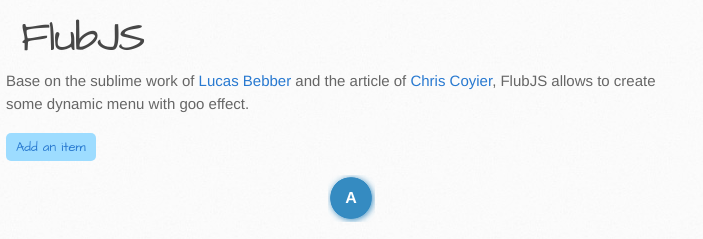
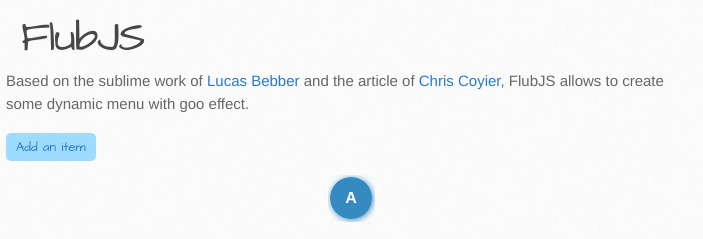
Before and after one commit to gouz/flubjs, a plain HTML site: page index.html in a window 1280 px wide. Shown: the part 225-464 px from the top of the page, 164-867 px from the left. Drawn offline with Linux system fonts and the light colour scheme.

Commit message:
Update index.html

```diff
--- a/index.html
+++ b/index.html
@@ -31,7 +31,7 @@
           <h1>
 <a id="flubjs" class="anchor" href="#flubjs" aria-hidden="true"><span class="octicon octicon-link"></span></a>FlubJS</h1>
 
-<p>Base on the sublime work of <a href="http://twitter.com/lucasbebber">Lucas Bebber</a> and the article of <a href="https://css-tricks.com/gooey-effect">Chris Coyier</a>, FlubJS allows to create some dynamic menu with goo effect.</p>
+<p>Based on the sublime work of <a href="http://twitter.com/lucasbebber">Lucas Bebber</a> and the article of <a href="https://css-tricks.com/gooey-effect">Chris Coyier</a>, FlubJS allows to create some dynamic menu with goo effect.</p>
     <a href="javascript:void();" id="add" class="btn">Add an item</a>
     <div id="sandbox-wheel" data-launcher="#launcher">
       <a id="launcher" href="#menu">A</a>
```
